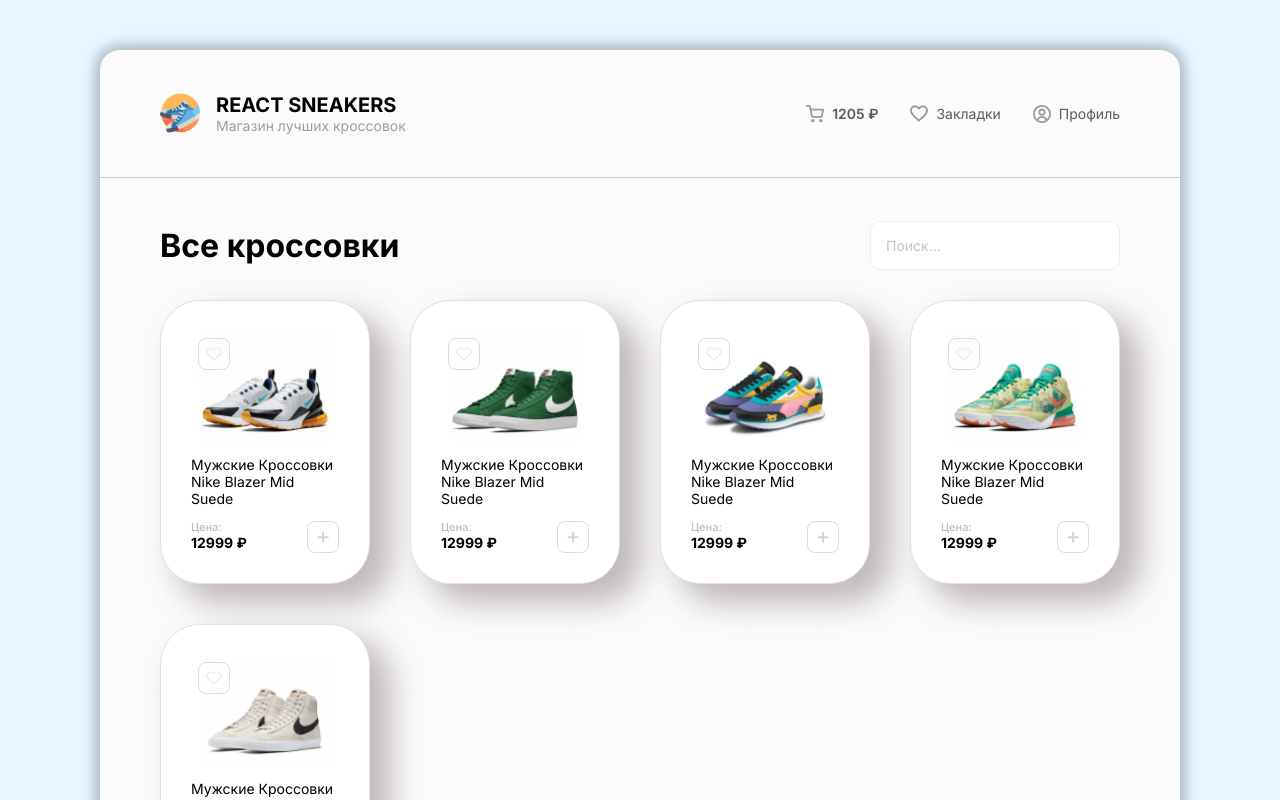
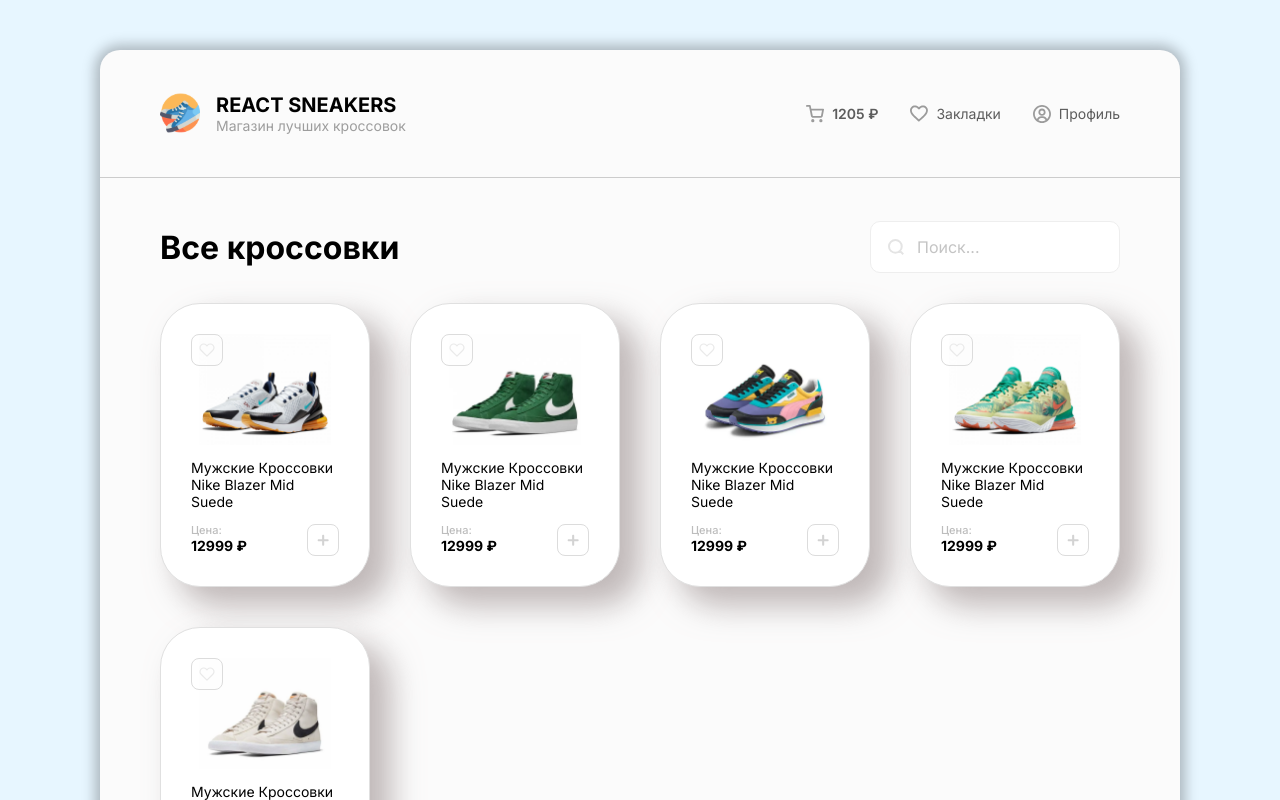
Before and after one commit to DmitryPanikarovsky/react-sneakers, a React (Create React App) app: page / in a window 1280 px wide. Shown: the top 800 px of the page. Built offline with nearby package versions, Linux system fonts and the light colour scheme.

Commit message:
modified input

```diff
--- a/src/App.jsx
+++ b/src/App.jsx
@@ -43,7 +43,10 @@ function App() {
             <div className="content">
 				<div className="content__header">
                 	<h1>Все кроссовки</h1>
-					<input className='input' placeholder='Поиск...'/>
+                    <div className="search">
+                        <img src="/img/search.svg" alt="" />
+					    <input className='input' placeholder='Поиск...'/>
+                    </div>
 				</div>
                 <ul className="cards">
                     <li className="card">
--- a/src/styles/App.scss
+++ b/src/styles/App.scss
@@ -88,15 +88,24 @@
             justify-content: space-between;
             align-items: center;
 
+            .search {
+                position: relative;
+
+                img {
+                    position: absolute;
+                    top: 18px;
+                    left: 18px;
+                }
+
                 .input {
                     width: 250px;
-                font-size: 14px;
+                    font-size: 16px;
                     font-style: normal;
                     font-weight: 400;
-                color: #000;
+                    color: #5c5c5c;
                     border: 1px solid #EEE;
                     border-radius: 10px;
-                padding: 15px;
+                    padding: 15px 15px 15px 46px;
 
                     &:active,
                     &:focus {
@@ -116,7 +125,7 @@
                     }
                 }
             }
-
+        }
 
         .cards {
             display: flex;
@@ -152,8 +161,8 @@
                     border-radius: 8px;
                     cursor: pointer;
                     position: absolute;
-                    left: 37px;
-                    top: 37px;
+                    left: 30px;
+                    top: 30px;
                 }
 
                 &__img {
```
Also changed, not shown: public/img/search.svg (added). Lines whose indentation alone changed are shown as unchanged.
